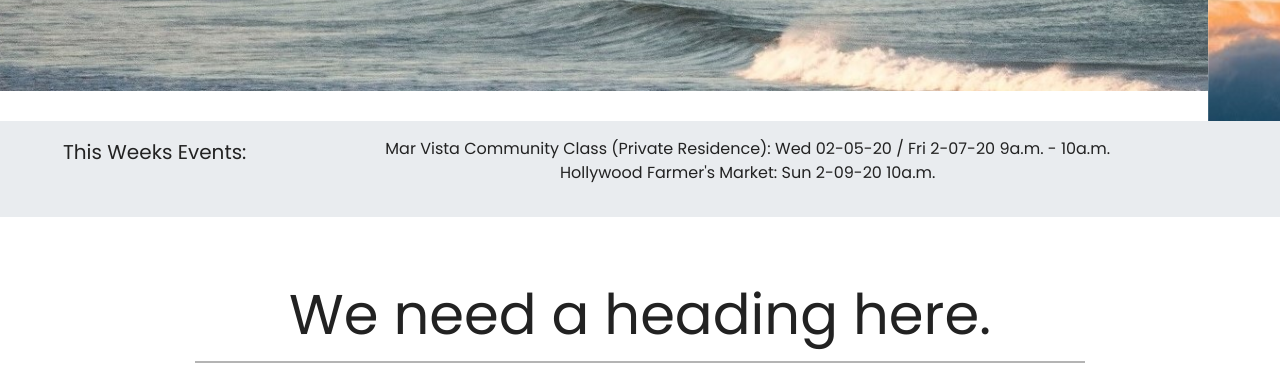
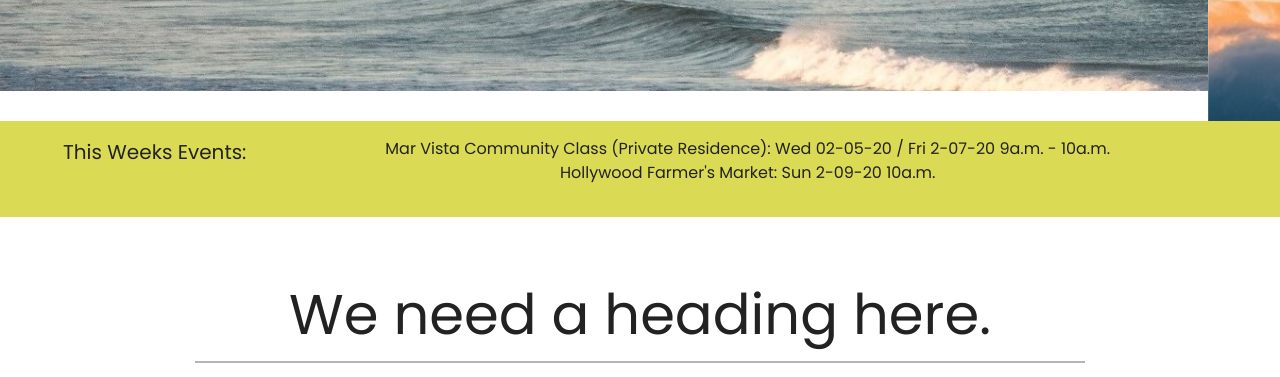
Before and after one commit to KelseyMetter/Yoga-Y4A, a plain HTML site: page index.html in a window 1280 px wide. Shown: the part 423-800 px from the top of the page. Drawn offline with nearby package versions, Linux system fonts and the light colour scheme.

Commit message:
Update style.css

```diff
--- a/style.css
+++ b/style.css
@@ -44,6 +44,7 @@ html, body {
     border: 1px solid #563d7c;
 }
 .jumbotron {
+    background-color: rgb(218, 218, 85);
     padding: 1rem;
     border-radius: 0;
     text-align: center;
```
